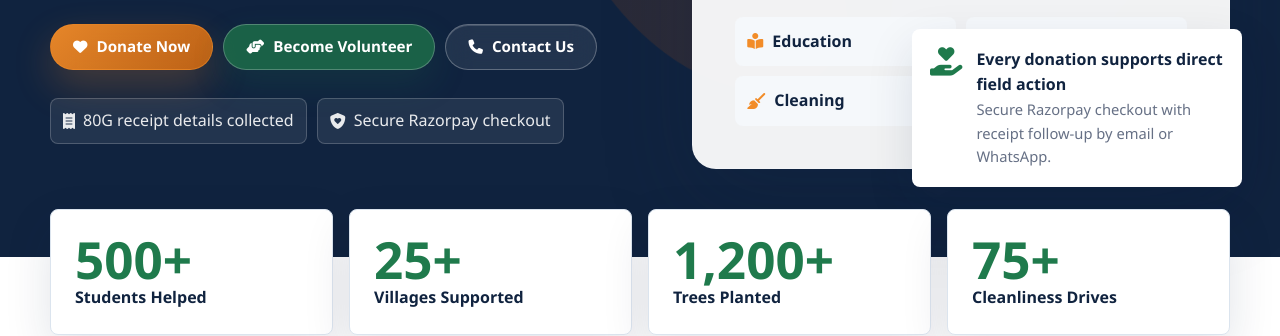
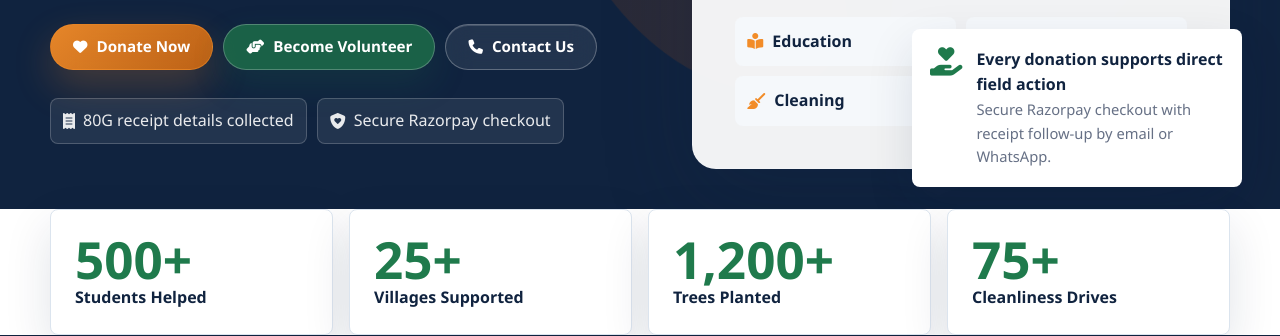
Before and after one commit to ash-krsna/Pandurang-Pratishthan, a website: page index.html in a window 1280 px wide. Shown: the part 634-970 px from the top of the page. Drawn offline with Linux system fonts and the light colour scheme; a web font is replaced by a local one.

Commit message:
Remove top white navbar gap

```diff
--- a/style.css
+++ b/style.css
@@ -34,9 +34,7 @@ body {
   color: var(--text);
   font-family: var(--font-body);
   line-height: 1.6;
-  background:
-    linear-gradient(180deg, rgba(245, 248, 251, 0.7), rgba(255, 255, 255, 0) 360px),
-    var(--white);
+  background: var(--navy);
 }
 
 body.menu-open {
@@ -185,7 +183,7 @@ select {
 }
 
 .hero {
-  min-height: calc(100vh - 78px);
+  min-height: 100vh;
   display: flex;
   align-items: center;
   padding-top: 96px;
@@ -462,6 +460,7 @@ select {
   margin-top: -48px;
   position: relative;
   z-index: 4;
+  background: var(--white);
 }
 
 .stats-grid {
```
